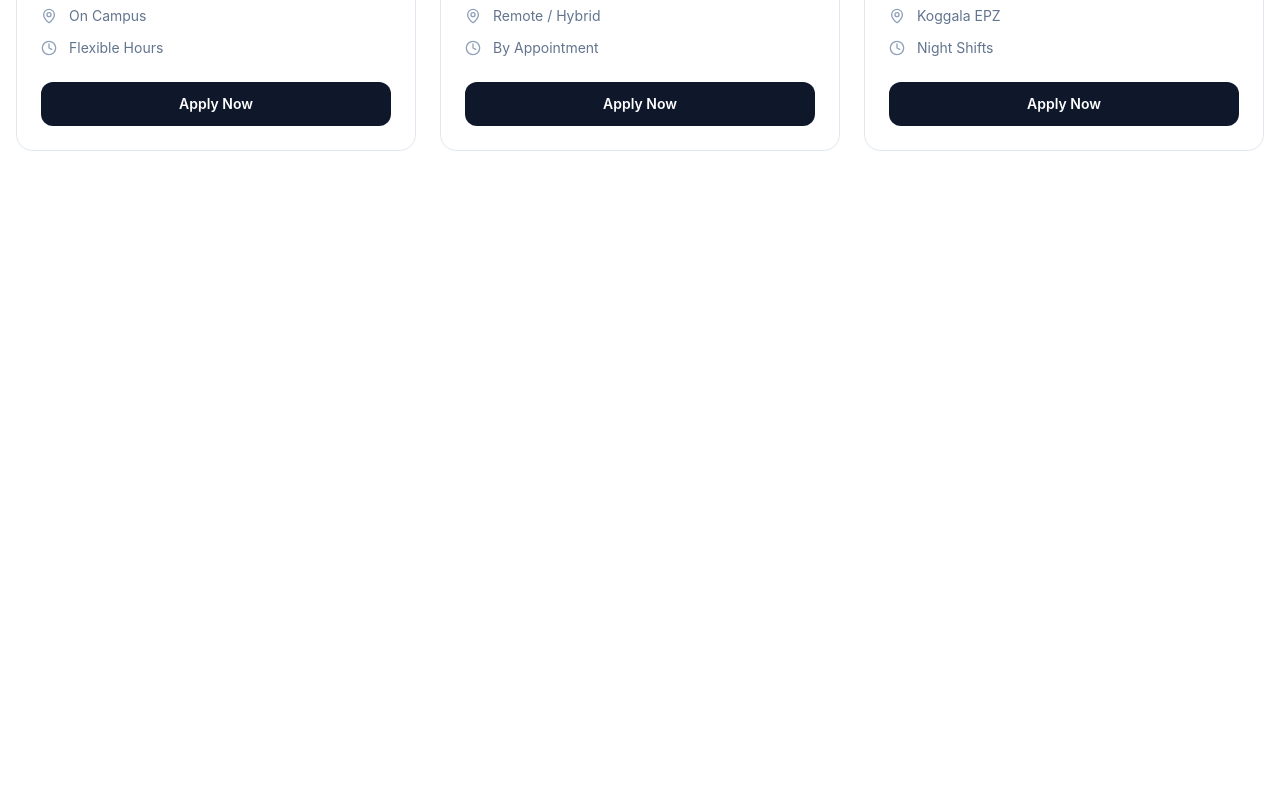
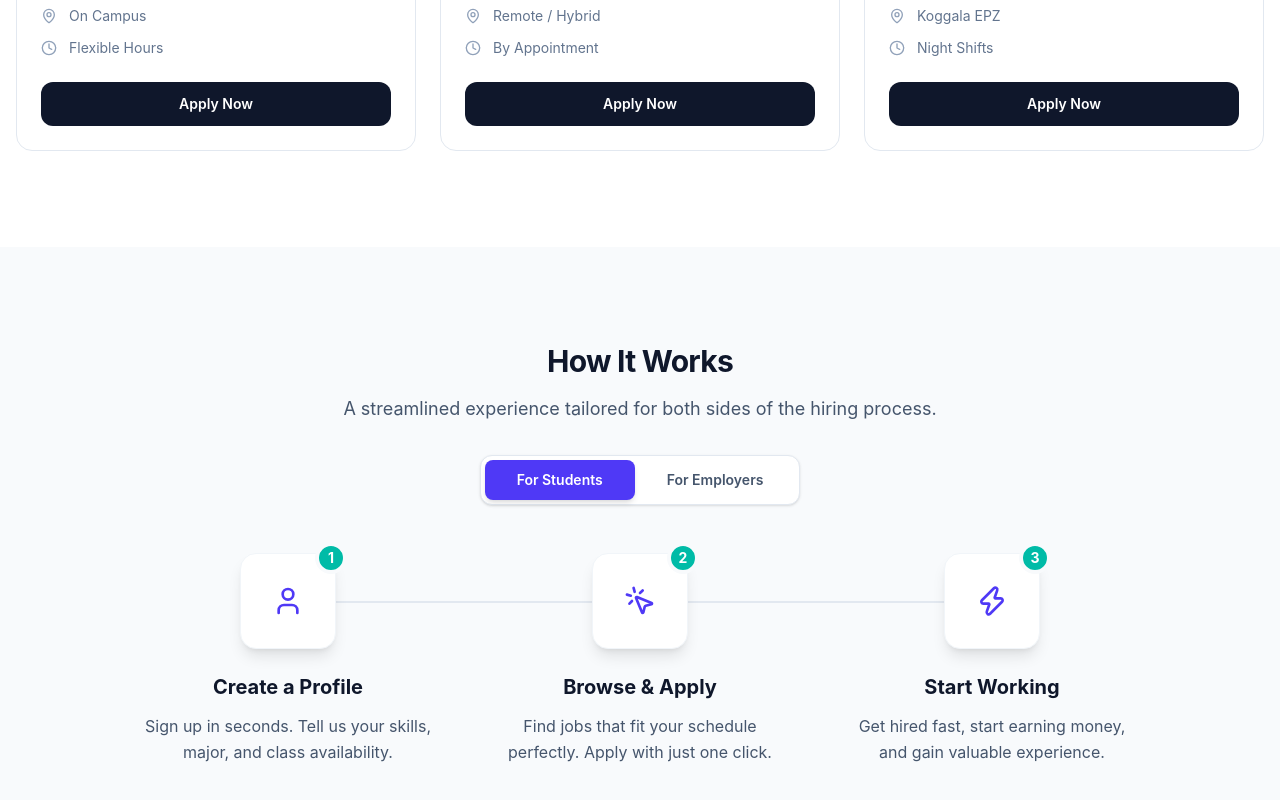
Before and after one commit to kdineshharsha/FlexiUni-Frontend, a React (Vite) app: page / in a window 1280 px wide. Shown: the part 1478-2278 px from the top of the page. Before the commit the page ends 1725 px from the top, so only its background shows below. Built offline with nearby package versions, Linux system fonts and the light colour scheme.

Commit message:
Featured ✨

```diff
--- /dev/null
+++ b/src/components/howItWorks.jsx
@@ -0,0 +1,88 @@
+import { User, MousePointerClick, Zap, Briefcase, CheckCircle } from 'lucide-react';
+import { useState } from 'react';
+
+export default function HowItWorks() {
+
+    const [activeTab, setActiveTab] = useState('students');
+
+
+    const STEPS_STUDENTS = [
+        { icon: <User className="w-8 h-8" />, title: "Create a Profile", desc: "Sign up in seconds. Tell us your skills, major, and class availability." },
+        { icon: <MousePointerClick className="w-8 h-8" />, title: "Browse & Apply", desc: "Find jobs that fit your schedule perfectly. Apply with just one click." },
+        { icon: <Zap className="w-8 h-8" />, title: "Start Working", desc: "Get hired fast, start earning money, and gain valuable experience." }
+    ];
+
+
+    const STEPS_EMPLOYERS = [
+        { icon: <Briefcase className="w-8 h-8" />, title: "Post a Job", desc: "Create a listing in minutes. Specify shifts, requirements, and pay rate." },
+        { icon: <CheckCircle className="w-8 h-8" />, title: "Review Candidates", desc: "Review profiles of verified local students ready to work." },
+        { icon: <User className="w-8 h-8" />, title: "Hire Fast", desc: "Connect directly with students and fill your shifts immediately." }
+    ];
+
+
+    const currentSteps = activeTab === 'students' ? STEPS_STUDENTS : STEPS_EMPLOYERS;
+
+    return (
+        <section className="py-24 px-4 bg-slate-50">
+            <div className="max-w-5xl mx-auto">
+
+                {/* Header & Toggle Buttons */}
+                <div className="text-center mb-12">
+                    <h2 className="text-3xl font-bold tracking-tight text-slate-900 mb-4">How It Works</h2>
+                    <p className="text-slate-600 text-lg max-w-2xl mx-auto mb-8">
+                        A streamlined experience tailored for both sides of the hiring process.
+                    </p>
+
+                    {/* Custom Toggle Bar */}
+                    <div className="inline-flex bg-white p-1 rounded-xl shadow-sm border border-slate-200">
+                        <button
+                            onClick={() => setActiveTab('students')}
+                            className={`px-8 py-2.5 rounded-lg text-sm font-semibold transition-all ${activeTab === 'students'
+                                ? 'bg-indigo-600 text-white shadow-md'
+                                : 'text-slate-600 hover:text-slate-900 hover:bg-slate-50'
+                                }`}
+                        >
+                            For Students
+                        </button>
+                        <button
+                            onClick={() => setActiveTab('employers')}
+                            className={`px-8 py-2.5 rounded-lg text-sm font-semibold transition-all ${activeTab === 'employers'
+                                ? 'bg-indigo-600 text-white shadow-md'
+                                : 'text-slate-600 hover:text-slate-900 hover:bg-slate-50'
+                                }`}
+                        >
+                            For Employers
+                        </button>
+                    </div>
+                </div>
+
+                {/* Steps Grid */}
+                <div className="grid grid-cols-1 md:grid-cols-3 gap-8 text-center relative">
+                    {/* Decorative connecting line (Desktop only) */}
+                    <div className="hidden md:block absolute top-12 left-1/6 right-1/6 h-0.5 bg-slate-200 z-0"></div>
+
+                    {currentSteps.map((step, index) => (
+                        <div key={index} className="relative z-10 flex flex-col items-center">
+
+                            {/* Icon Box */}
+                            <div className="w-24 h-24 bg-white text-indigo-600 rounded-2xl flex items-center justify-center shadow-lg border border-slate-100 mb-6 mx-auto relative group hover:-translate-y-1 transition-transform duration-300">
+                                <div className="absolute -inset-2 bg-indigo-100 rounded-2xl opacity-0 group-hover:opacity-100 transition-opacity -z-10"></div>
+                                {step.icon}
+
+                                {/* Step Number Badge (1, 2, 3) */}
+                                <div className="absolute -top-3 -right-3 w-8 h-8 bg-teal-500 text-white rounded-full flex items-center justify-center font-bold text-sm border-4 border-slate-50">
+                                    {index + 1}
+                                </div>
+                            </div>
+
+                            {/* Text Content */}
+                            <h3 className="text-xl font-bold text-slate-900 mb-3">{step.title}</h3>
+                            <p className="text-slate-600 text-base leading-relaxed px-4">{step.desc}</p>
+                        </div>
+                    ))}
+                </div>
+
+            </div>
+        </section>
+    );
+}
--- a/src/pages/homepage.jsx
+++ b/src/pages/homepage.jsx
@@ -1,5 +1,6 @@
 import FeaturedJobs from "../components/featuredJob";
 import Hero from "../components/hero";
+import HowItWorks from "../components/howItWorks";
 import SearchBar from "../components/searchBar";
 
 export default function HomePage() {
@@ -8,6 +9,7 @@ export default function HomePage() {
             <Hero />
             <SearchBar />
             <FeaturedJobs />
+            <HowItWorks />
         </>
     )
 }
```
